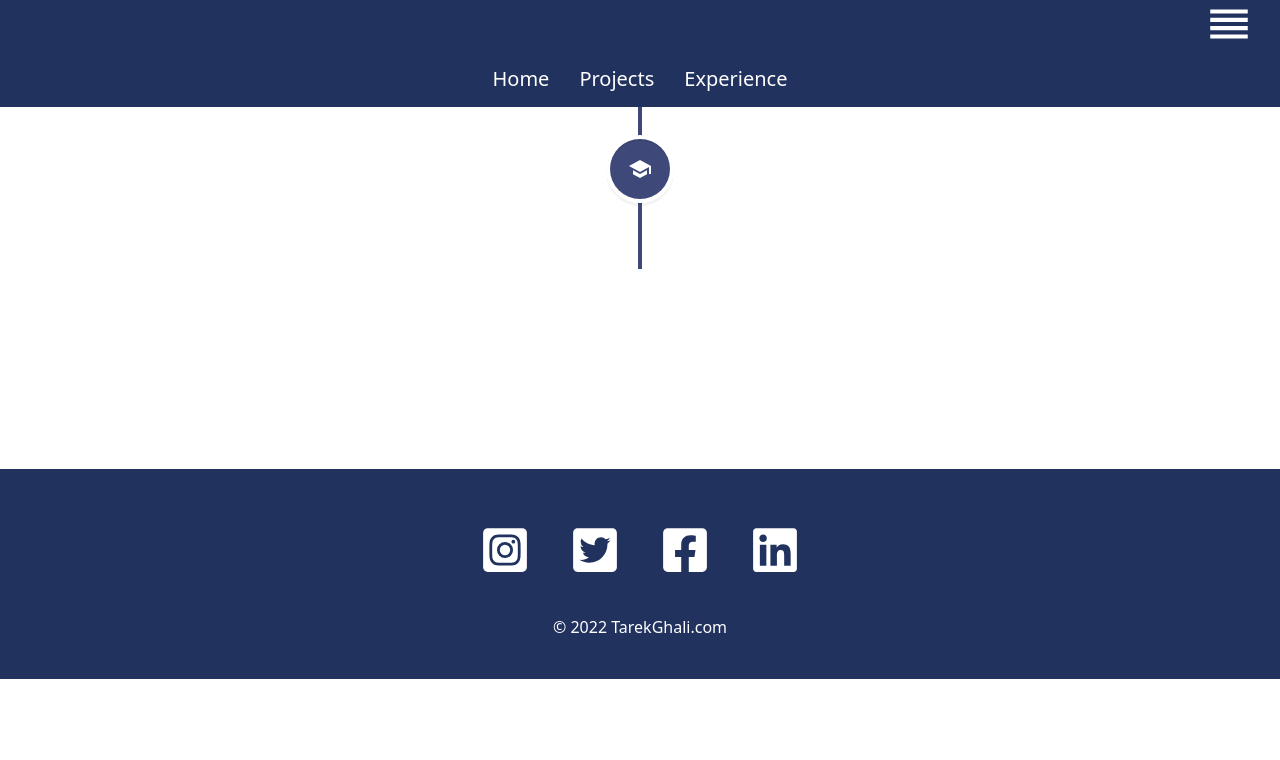
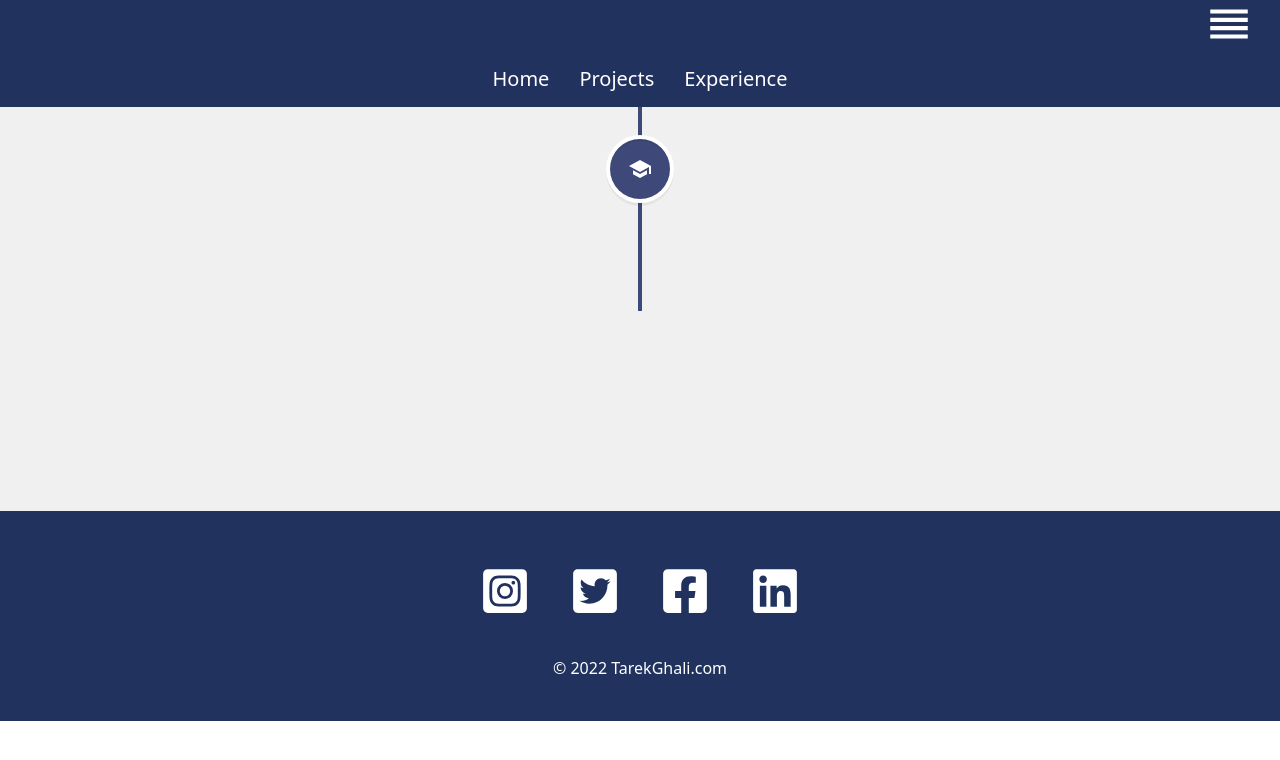
Before and after one commit to Tarek994/React-Portfolio, a React (Create React App) app in the folder react-portfolio/: page /experience in a window 1280 px wide. Shown: the top 760 px of the page. Built offline with nearby package versions, Linux system fonts and the light colour scheme.

Commit message:
add style for app

```diff
--- a/react-portfolio/src/App.css
+++ b/react-portfolio/src/App.css
@@ -1,3 +1,13 @@
-.App {
+.App{
     text-align: center;
+    height: auto;
+    display: flex;
+    flex-direction: column;
+    font-family: system-ui, -apple-system, BlinkMacSystemFont, 'Segoe UI', Roboto, Oxygen, Ubuntu, Cantarell, 'Open Sans', 'Helvetica Neue', sans-serif;
+    background-color: #f0f0f0;
 }
+
+body{
+    padding: 0;
+    margin: 0;
+}
--- a/react-portfolio/src/Pages/Experience/Experience.js
+++ b/react-portfolio/src/Pages/Experience/Experience.js
@@ -14,6 +14,7 @@
         iconStyle={{background:"#3e497a",color:"#fff"}}
         icon={<SchoolIcon/>}>
         <h3 className="vertical-timeline-element-title">My Random High School, Random Place, Random State </h3>
+        <p>High School Diploma</p>
         </VerticalTimelineElement>
       </VerticalTimeline>
     </div>
```
